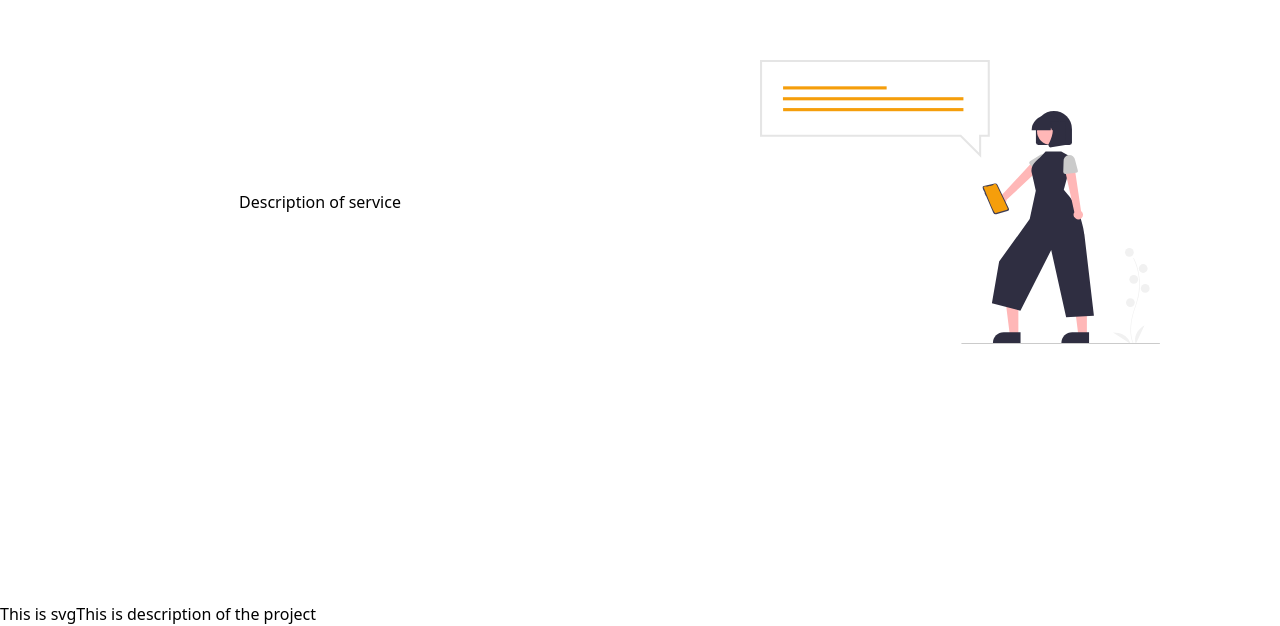
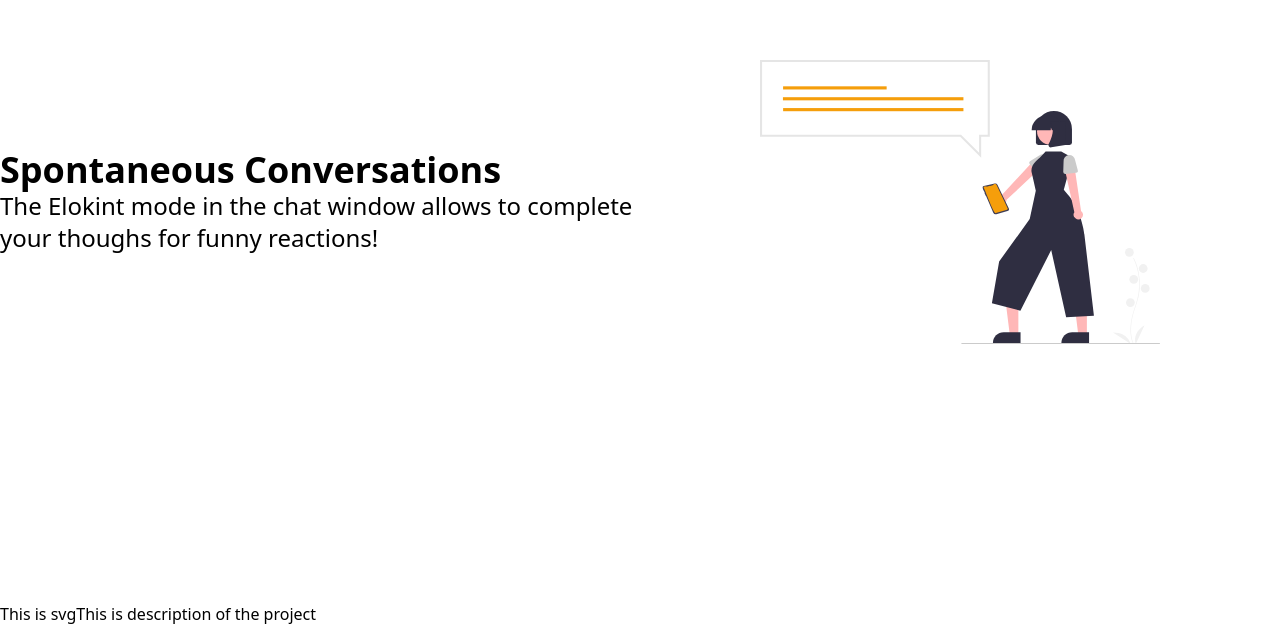
Before and after one commit to k1nho/Elokint, a React (Create React App) app in the folder frontend/: page / in a window 1280 px wide. Shown: the part 1078-1704 px from the top of the page. Built offline with nearby package versions, Linux system fonts and the light colour scheme; no server answers.

Commit message:
add content to 2nd section of home

```diff
--- a/frontend/src/components/Home.tsx
+++ b/frontend/src/components/Home.tsx
@@ -29,7 +29,11 @@ export const Home: React.FC = () => {
 </div>
     <div className="min-h-screen flex justify-items items-center">
       <div className="w-full flex items-center justify-center">
-      Description of service
+        <p className ="text-2xl">
+          <span className = "text-4xl font-bold">Spontaneous Conversations</span>
+          <br />
+          The Elokint mode in the chat window allows to complete your thoughs for funny reactions!
+        </p>
       </div>
       <div className= "w-full  flex items-center justify-center">
 
```
